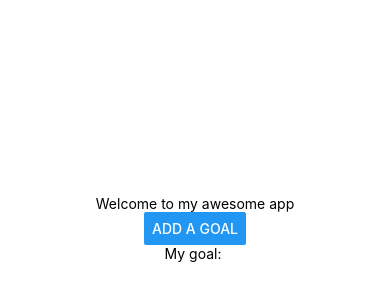
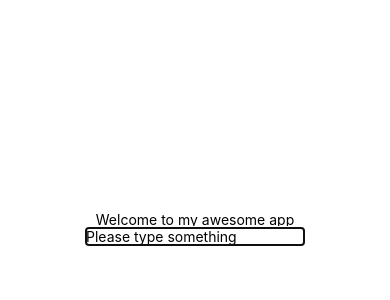
Before and after one commit to Gnblink0/gina_mobile, a React Native app: screen / in a window 390 px wide. Shown: the part 194-494 px from the top of the page. Built offline with nearby package versions, Linux system fonts and the light colour scheme.

Commit message:
Revert "Week3"

```diff
--- a/App.tsx
+++ b/App.tsx
@@ -1,35 +1,16 @@
 import { StatusBar } from 'expo-status-bar';
-import { StyleSheet, Text, TextInput, View, Modal, Button } from 'react-native';
+import { StyleSheet, Text, TextInput, View } from 'react-native';
 import Header from './components/Header';
 import Input from './components/Input';
-import { useState } from 'react';
-
-
 export default function App() {
 
   const appName = 'my awesome app';
-  const [inputText, setInputText] = useState('');
-  const [isModalVisible, setIsModalVisible] = useState(false);
-
-  function handleInputData(text: string) {
-    setInputText(text);
-    setIsModalVisible(false);
-  }
 
   return (
     <View style={styles.container}>
       <Header appName={appName} />
       <StatusBar style="auto" />
-      <Button
-        title="Add a goal"
-        onPress={() => setIsModalVisible(true)}
-      />
-      <Input
-        autoFocus={true}
-        InputHandler={handleInputData}
-        visible={isModalVisible}
-      />
-      <Text>My goal: {inputText}</Text>
+      <Input autoFocus={true} />
     </View>
   );
 }
--- a/components/Input.tsx
+++ b/components/Input.tsx
@@ -1,13 +1,12 @@
-import { Button, StyleSheet, Text, TextInput, View, Modal } from 'react-native'
+import { StyleSheet, Text, TextInput, View } from 'react-native'
 import React, { useState } from 'react'
 
 interface InputProps {
   autoFocus?: boolean;
-  InputHandler: (text: string) => void;
-  visible: boolean;
 }
 
-export default function Input({ autoFocus, InputHandler, visible }: InputProps) {
+export default function Input({ autoFocus }: InputProps) {
+
   const [text, setText] = useState('');
   const [charCount, setCharCount] = useState(0);
   const [isFocused, setIsFocused] = useState(true);
@@ -17,17 +16,8 @@ export default function Input({ autoFocus, InputHandler, visible }: InputProps)
     setCharCount(text.length);
   };
 
-  const handleConfirm = () => {
-    InputHandler(text);
-    setCharCount(0);
-  };
-
   return (
-    <Modal
-      visible={visible}
-      animationType="slide"
-    >
-      <View style={styles.container}>
+    <View>
       <TextInput
         placeholder="Please type something"
         onChangeText={handleTextChange}
@@ -45,20 +35,8 @@ export default function Input({ autoFocus, InputHandler, visible }: InputProps)
           :"Please type more than 3 characters"}
         </Text>
       )}
-        <Button
-          title="Confirm"
-          onPress={handleConfirm}
-        />
     </View>
-    </Modal>
   )
 }
 
-const styles = StyleSheet.create({
-  container: {
-    flex: 1,
-    backgroundColor: '#fff',
-    alignItems: 'center',
-    justifyContent: 'center',
-  }
-});
+const styles = StyleSheet.create({})
```
Lines whose indentation alone changed are shown as unchanged.
